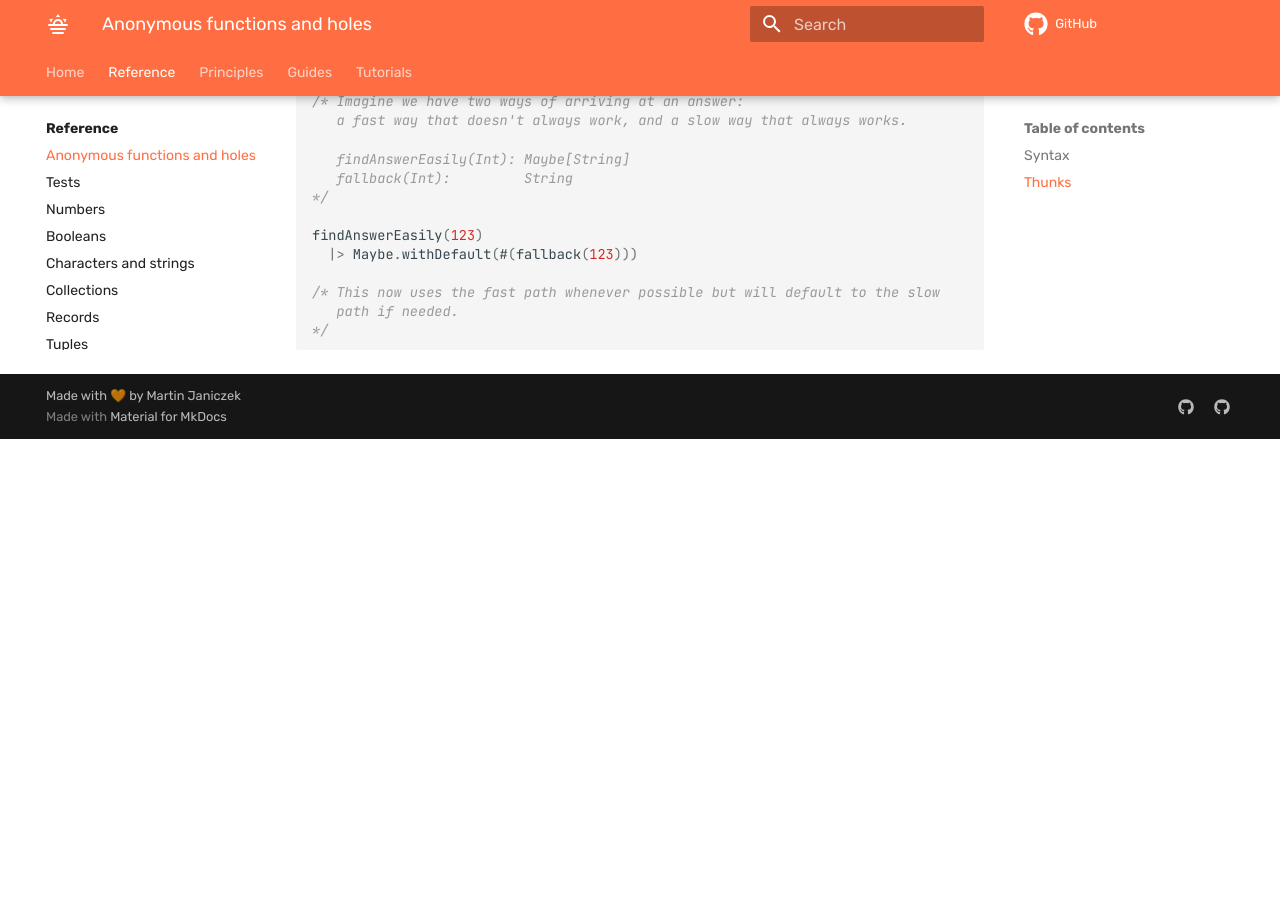
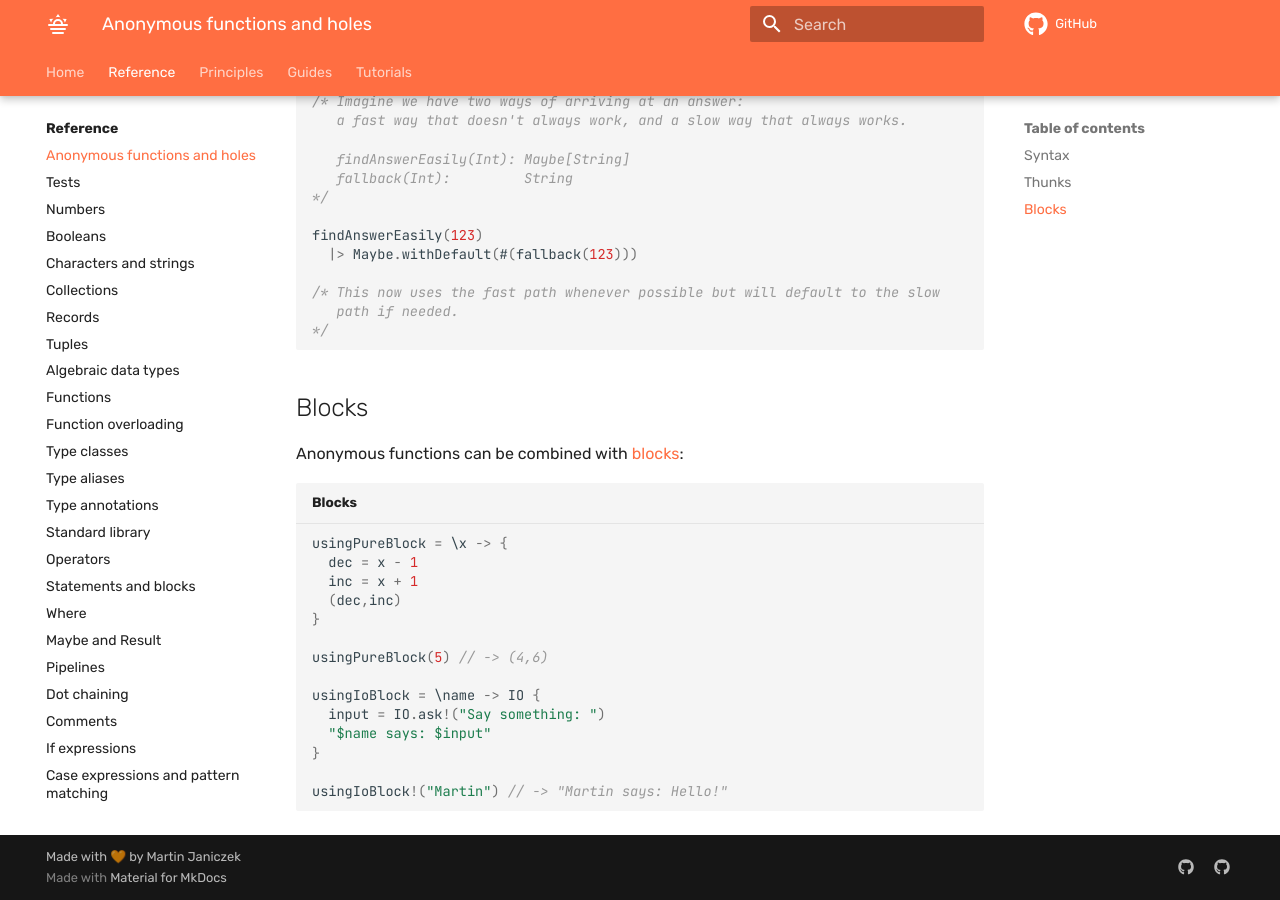
Before and after one commit to cara-lang/website, an MkDocs documentation site: the page built from docs/reference/anonymous-fns-and-holes.md, in a window 1280 px wide and 900 px high, scrolled down 1611 px. Built offline with MkDocs 1.6.1 and Material for MkDocs 9.7.7, drawn with Linux system fonts in a browser that asks for light colours; plug-ins that fetch from the network failed and are left out; comment, search, counter and statistics services are not loaded; before the commit the page ends 2050 px from its top, so only the background shows below that.

Commit message:
Mention blocks in lambdas

````diff
--- a/docs/reference/anonymous-fns-and-holes.md
+++ b/docs/reference/anonymous-fns-and-holes.md
@@ -79,3 +79,25 @@ findAnswerEasily(123)
    path if needed.
 */
 ```
+
+## Blocks
+
+Anonymous functions can be combined with
+[blocks](/reference/statements-and-blocks/):
+
+``` cara title="Blocks"
+usingPureBlock = \x -> {
+  dec = x - 1
+  inc = x + 1
+  (dec,inc)
+}
+
+usingPureBlock(5) // -> (4,6)
+
+usingIoBlock = \name -> IO {
+  input = IO.ask!("Say something: ")
+  "$name says: $input"
+}
+
+usingIoBlock!("Martin") // -> "Martin says: Hello!"
+```
````
